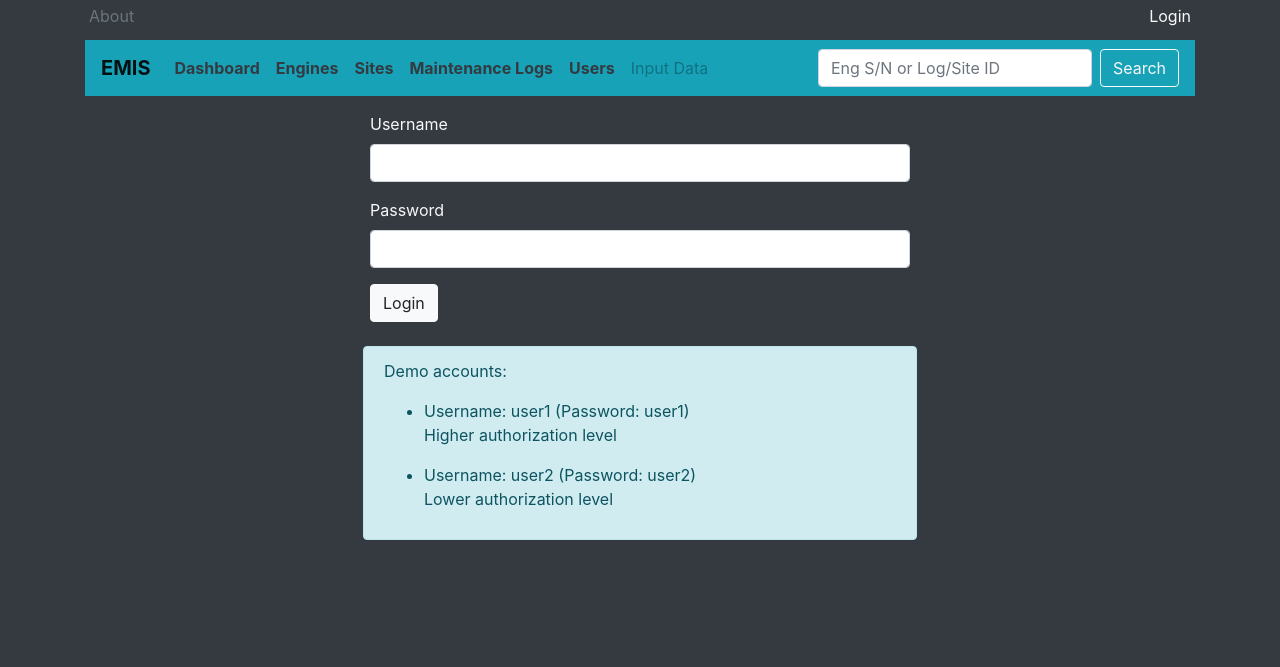
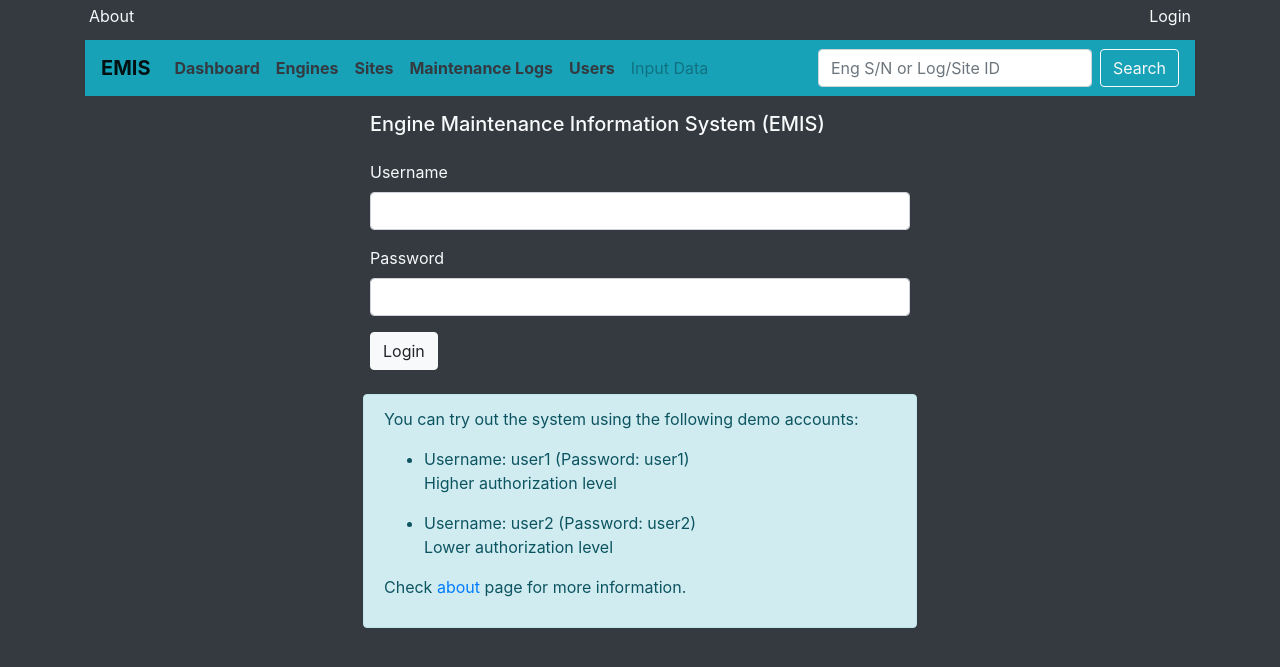
Before and after one commit to quentin-tw/emis, a Flask app: page /login in a window 1280 px wide. Shown: the top 667 px of the page. Run offline with Flask 2, Linux system fonts and the light colour scheme; some libraries are stand-ins or nearby versions.

Commit message:
make login page info

```diff
--- a/emis_app/templates/layout.html
+++ b/emis_app/templates/layout.html
@@ -12,7 +12,7 @@
 <body>
     <div id='headerTemplate' class="container">
         <div class="d-flex justify-content-between">
-            <a class="p-1 text-secondary" href="{{ url_for('about') }}">About</a>
+            <a class="p-1 text-light" href="{{ url_for('about') }}">About</a>
             {% if current_user.is_authenticated %}
             <div class="p-1">
                 <a href="{{ url_for('account') }}" class="text-light">Account Name: {{ base_user.query.get(current_user.get_id()).fullname }}</a>
--- a/emis_app/templates/login.html
+++ b/emis_app/templates/login.html
@@ -2,6 +2,16 @@
 {% block content %}
 <div class="formSection">
     <div class="row justify-content-center mt-3">
+        <div class="col-md-6">
+            <a href="{{ url_for('about') }}">
+                <h5 class="text-light">
+                    Engine Maintenance Information System (EMIS)
+                </h5>
+            </a>
+        </div>
+    </div>
+    <div class="row justify-content-center mt-3">
+
         <form method="POST" action="" class="col-md-6">
             {{ login_form.hidden_tag() }}
             <div class="form-group">
@@ -22,7 +32,7 @@
     <div class="row justify-content-center mt-2 px-3">
         <div class="col-md-6 alert alert-info" role="alert">
             <p>
-                Demo accounts:
+                You can try out the system using the following demo accounts:
             </p>
             <ul>
                 <li>
@@ -38,6 +48,9 @@
                     </p>
                 </li>
             </ul>
+            <p>
+                Check <a href="{{ url_for('about') }}">about</a> page for more information.
+            </p>
 
         </div>
     </div>
```
